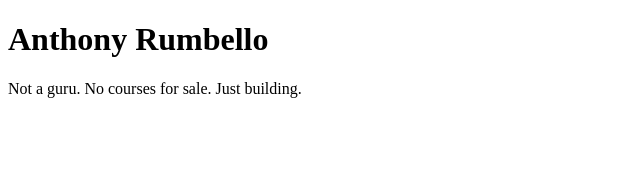
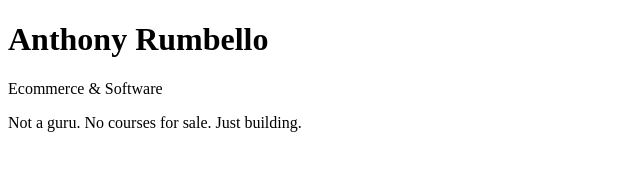
Before and after one commit to ARumbello/arumbello.github.io, a plain HTML site: page index.html in a window 1280 px wide. Shown: the whole page, without its empty margins (0-640 px from the left). Drawn offline with Linux system fonts and the light colour scheme.

Commit message:
Update index.html

```diff
--- a/index.html
+++ b/index.html
@@ -6,6 +6,7 @@
 </head>
 <body>
   <h1>Anthony Rumbello</h1>
+  <p> Ecommerce & Software</p>
   <p>Not a guru. No courses for sale. Just building.</p>
 </body>
 </html>
```
